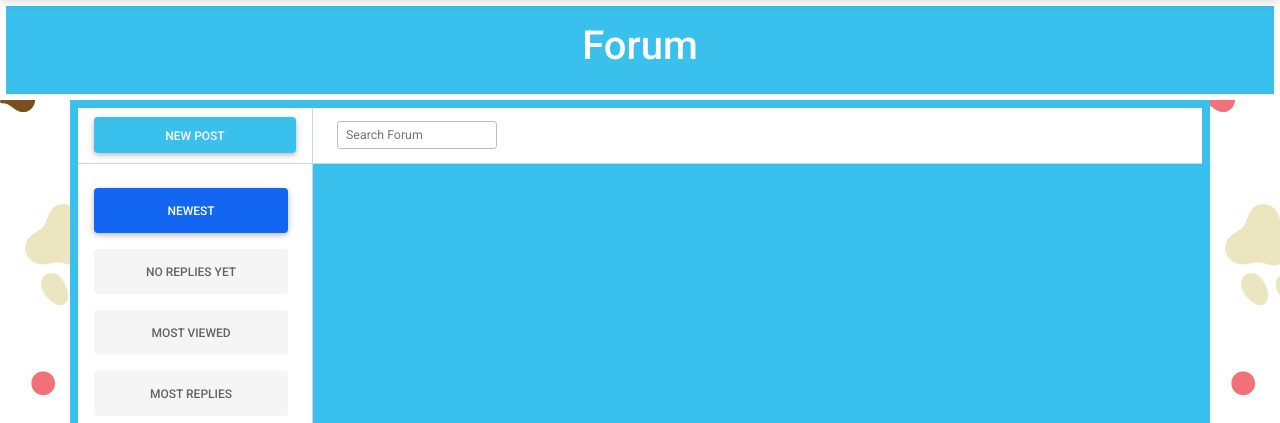
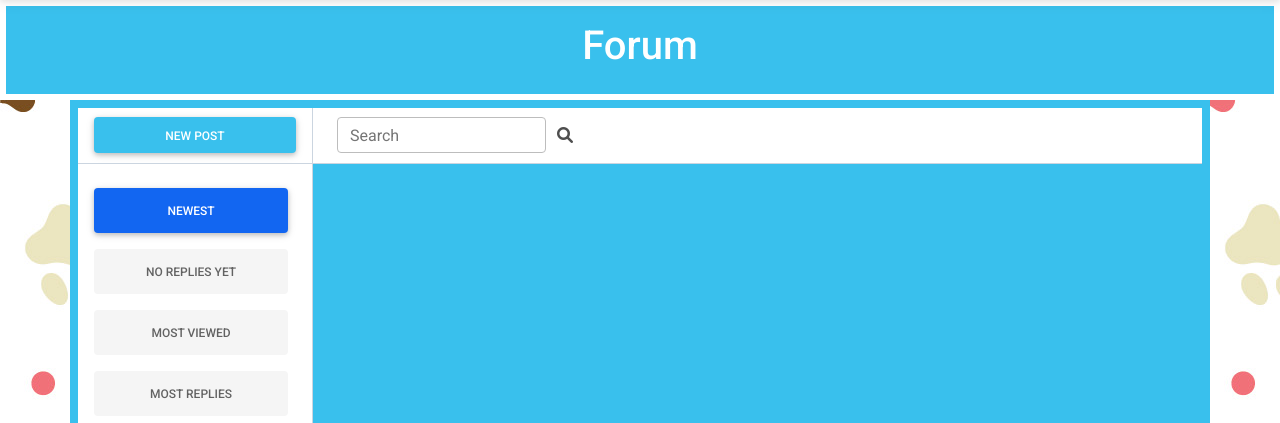
Before and after one commit to JacobHarland/ITSC-3155-Team-6-Final, a Flask app: page /forum in a window 1280 px wide. Shown: the part 77-500 px from the top of the page. Run offline with Flask 2, Linux system fonts and the light colour scheme; data that the repository does not hold is empty; some libraries are stand-ins or nearby versions.

Commit message:
Updated forum search bar to look nicer

```diff
--- a/petpals/forum/templates/forum.html
+++ b/petpals/forum/templates/forum.html
@@ -68,13 +68,20 @@
 
             <span class="input-icon input-icon-sm ml-auto w-auto m-2">
               <form>
-                <input
-                  class="form-control form-control-sm bg-gray-200 border-gray-200 shadow-none mb-4 mt-4"
-                  type="text"
-                  name="q"
-                  {% if search %} value="{{ search }}" {% endif %}
-                  placeholder="Search Forum"
-                />
+                <div class="input-group rounded">
+                  <input
+                    type="search"
+                    class="form-control rounded"
+                    placeholder="Search"
+                    aria-label="Search"
+                    aria-describedby="search-addon"
+                    name="q"
+                    {% if search %} value="{{ search }}" {% endif %}
+                  />
+                  <button class="input-group-text border-0">
+                    <i class="fa-solid fa-magnifying-glass"></i>
+                  </button>
+                </div>
                 <input type="hidden" name="sort_by" value="{{ sort_by }}">
               </form>
             </span>
```
